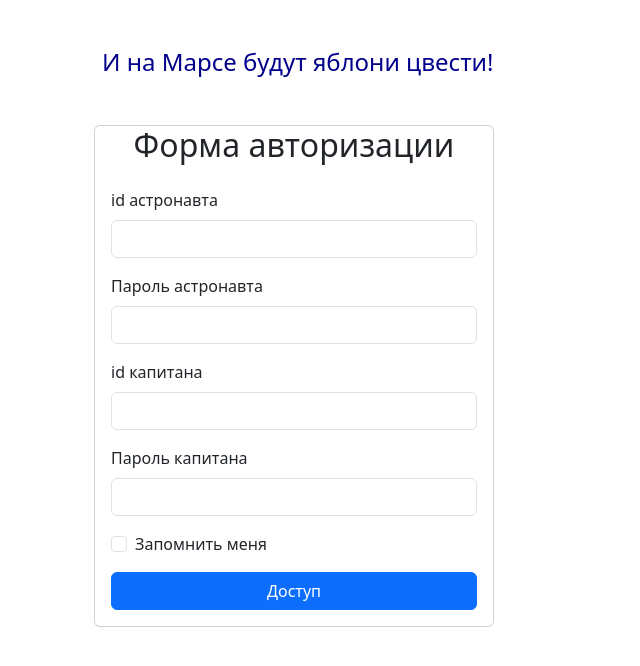
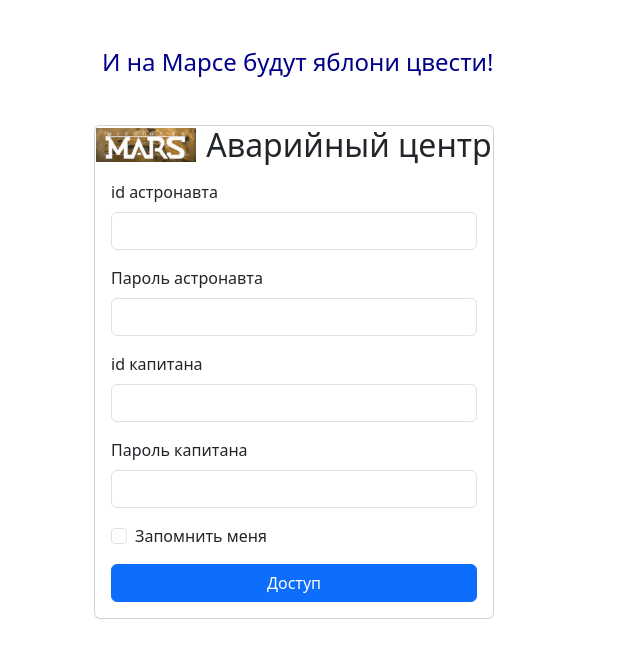
Before and after one commit to ebubler/web2, a Flask app: page /login in a window 1280 px wide. Shown: the part 88-754 px from the top of the page, without its empty margins (0-640 px from the left). Run offline with Flask 3, Linux system fonts and the light colour scheme.

```diff
--- a/templates/login.html
+++ b/templates/login.html
@@ -3,8 +3,9 @@
 {% block content %}
 <div class="container mt-5">
     <div class="card" style="width: 400px;">
-        <div class="text-center">
-            <h2>Форма авторизации</h2>
+        <div class="text-center" style="display: flex; align-items: center; justify-content: center; gap: 10px;">
+            <img src="/static/img/MARS-2-7.png" style="width: 100px;">
+            <h2 style="margin: 0;">Аварийный центр</h2>
         </div>
         <div class="card-body">
             <form action="" method="post" novalidate>
```
Also changed, not shown: static/img/MARS-2-7.png (added).
